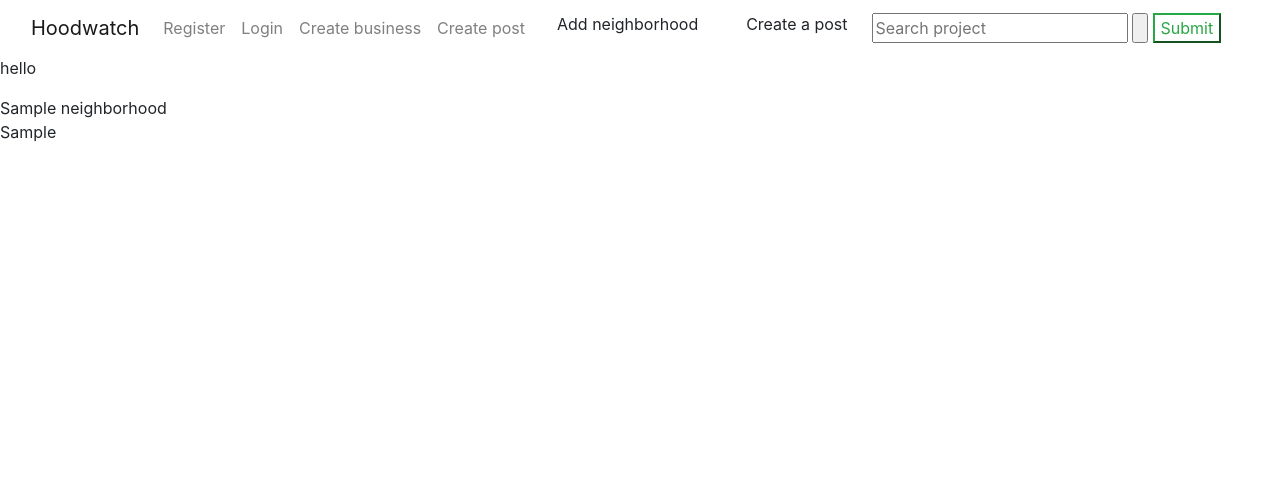
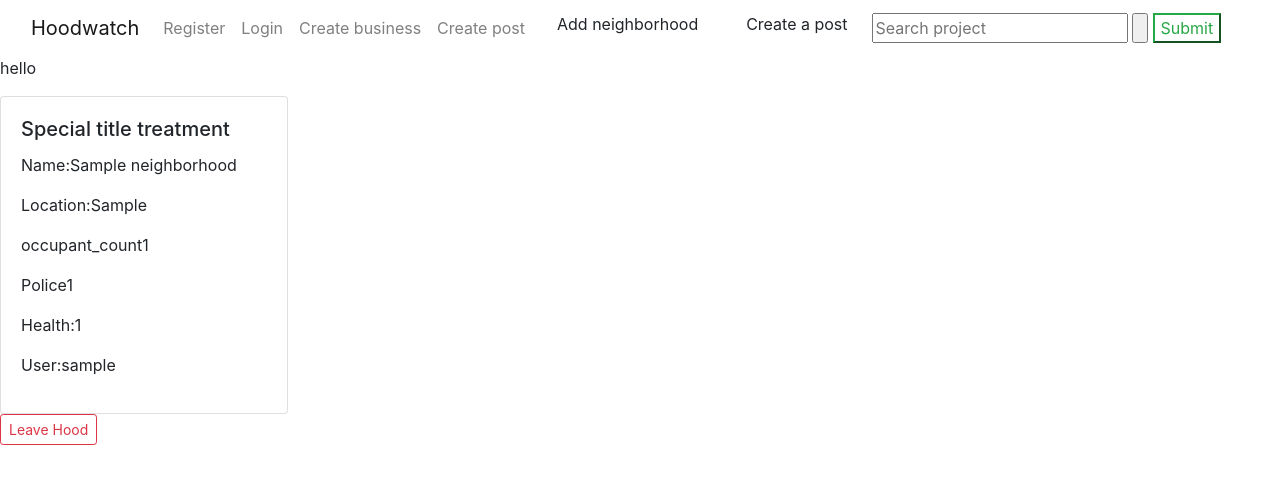
Before and after one commit to Misigo94/Hoodwatch, a Django app: page / in a window 1280 px wide. Shown: the top 484 px of the page. Run offline with Django 4.2, Linux system fonts and the light colour scheme; tables that the repository leaves empty hold one stand-in row (values such as "Sample post"); some libraries are stand-ins or nearby versions.

```diff
--- a/hoodapp/templates/index.html
+++ b/hoodapp/templates/index.html
@@ -1,10 +1,27 @@
 {% extends 'base.html' %}
-    {%block content %}
+{%block content %}
 
     <p>hello {{user.username}}</p>
 
+
     {% for n in neigh %}
-        {{n.name}}<br>
-        {{n.location}}
-    {% endfor %}
-    {% endblock %}
+    <div class="card" style="width: 18rem;">
+        <div class="card-body">
+            <h5 class="card-title">Special title treatment</h5>
+            <p>Name:{{n.name}}</p>
+            <p>Location:{{n.location}}</p>
+            <p>occupant_count{{n.occupant_count}}</p>
+            <p>Police{{n.police}}</p>
+            <p>Health:{{n.health}}</p>
+            <p>User:{{n.admin}}</p>
+        </div>
+    </div>
+
+
+    {% if request.user.profile.neighbourhood == hood %}
+    <a href="{% url 'leave' hood.id %}" class="btn btn-outline-danger btn-sm">Leave Hood</a>
+    {% elif not request.user.profile.neighbourhood %}
+    <a href="{% url 'join' neighborhood.id %}" class="btn btn-primary btn-sm">Join Hood</a>
+    {% endif %}
+     {% endfor %}
+{% endblock %}
```
